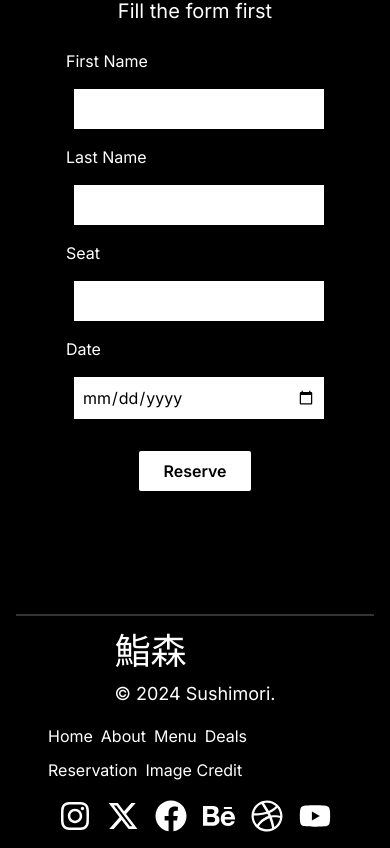
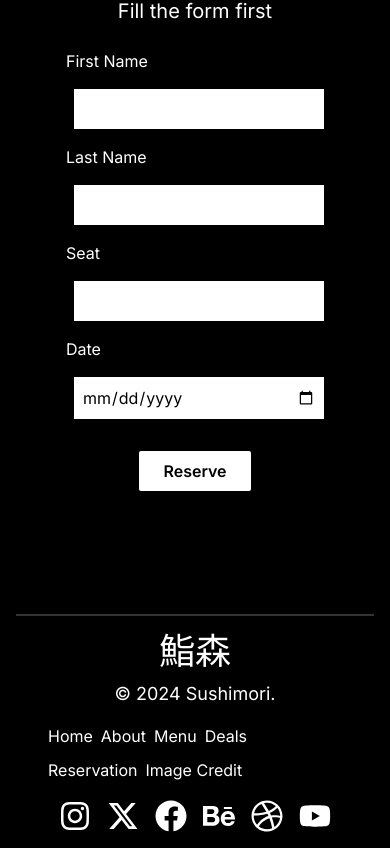
Before and after one commit to JSNDWRD/sushimori, a React (Vite) app: page / in a window 390 px wide. Shown: the part 6137-6985 px from the top of the page. Built offline with nearby package versions, Linux system fonts and the light colour scheme; a web font is replaced by a local one.

Commit message:
footer position

```diff
--- a/src/components/Footer.jsx
+++ b/src/components/Footer.jsx
@@ -22,7 +22,9 @@ const Footer = () => {
   return (
     <footer className="mx-4 flex items-center justify-between border-t-2 border-white/20 px-8 py-4 max-md:flex-col">
       <div>
-        <h1 className="mb-2 font-kanji text-4xl lg:text-6xl">鮨森</h1>
+        <h1 className="mb-2 font-kanji text-4xl max-md:text-center lg:text-6xl">
+          鮨森
+        </h1>
         <p className="text-lg">&copy; 2024 Sushimori.</p>
       </div>
       <div className="flex flex-wrap items-center justify-start gap-2 py-4">
```
